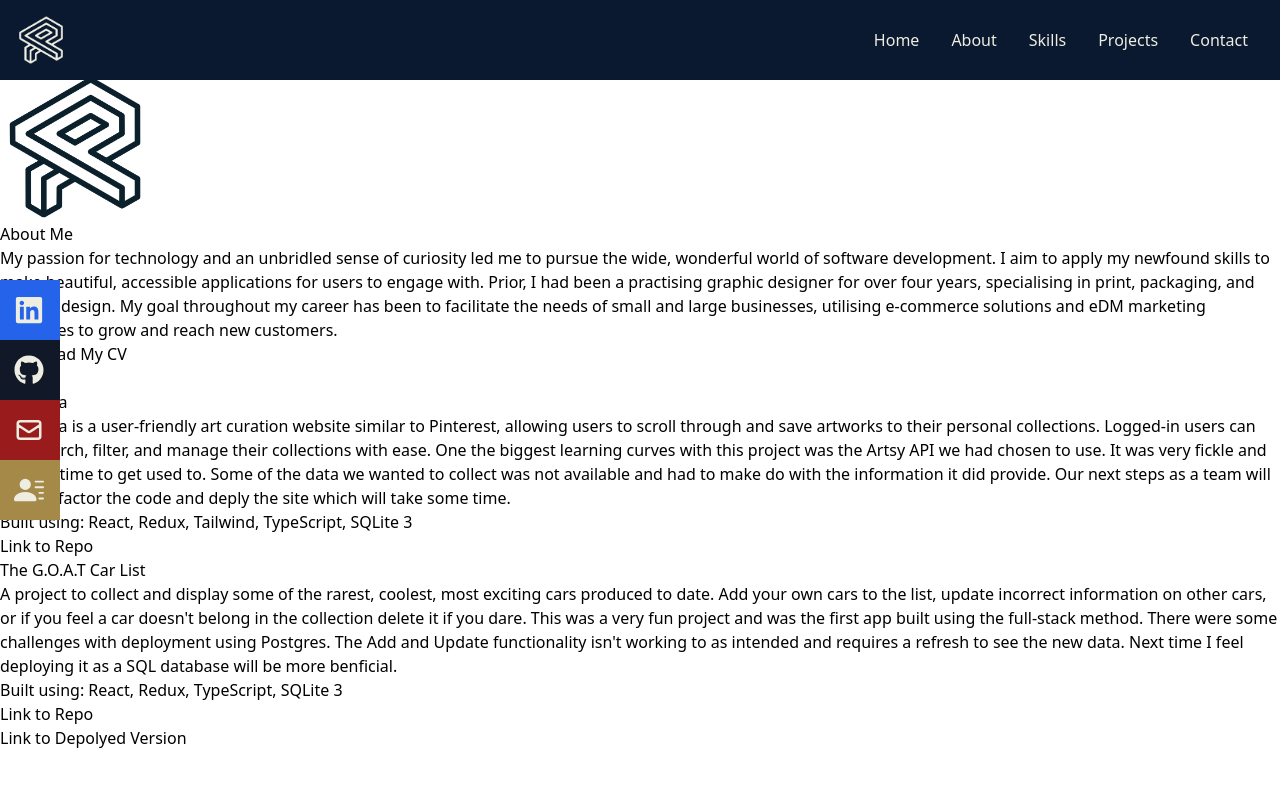
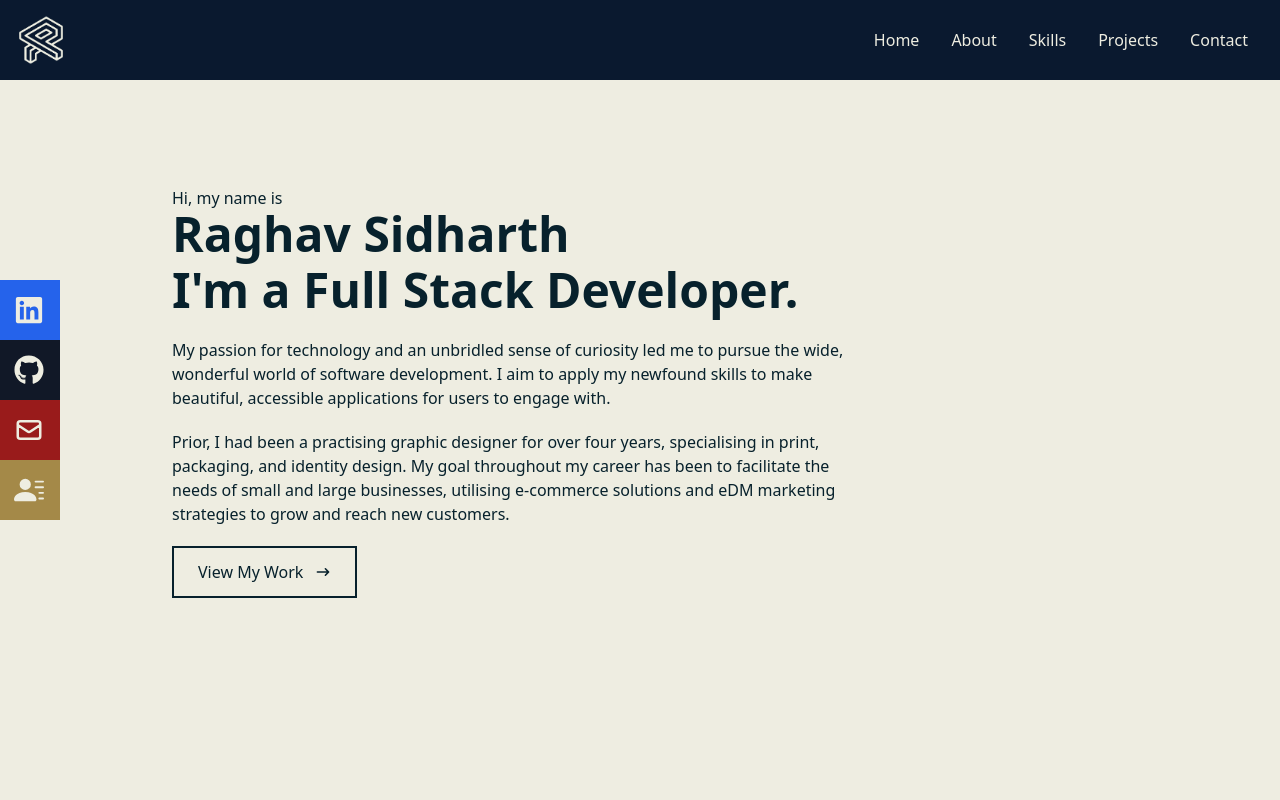
Before and after one commit to Raghav-Sidharth/Portfolio2.0, a React (Vite) app in the folder portfolio-project/: page / in a window 1280 px wide. Shown: the top 800 px of the page. Built offline with nearby package versions, Linux system fonts and the light colour scheme; the HTML template or start-up script is replaced by a standard one; a web font is replaced by a local one.

Commit message:
completed landing page component

```diff
--- a/portfolio-project/src/App.tsx
+++ b/portfolio-project/src/App.tsx
@@ -6,6 +6,7 @@ import NavBar from './NavBar'
 function App() {
   return (
     <>
+      {' '}
       <NavBar />
       <LandingPage />
       <About />
--- a/portfolio-project/src/LandingPage.tsx
+++ b/portfolio-project/src/LandingPage.tsx
@@ -1,19 +1,38 @@
 import logo from './assets/files/logo.png'
+import { HiArrowNarrowRight } from 'react-icons/hi'
 
 export default function LandingPage() {
   return (
-    <div>
-      <div className="Hero-Container" id="hero">
-        <header>
-          <div className="Hero-Container-Content">
-            <div className="Hero-Container-Content-Text">
-              <h1>Hello there,</h1>
-              <p>I&apos;m Raghav Sidharth</p>
-              <p>A Full Stack Web Developer based in Auckland New Zealand</p>
-            </div>
-            <img className="Logo-Hero" src={logo} alt="Logo" />
-          </div>
-        </header>
+    <div name="home" className="w-full h-screen bg-[#eeede1]">
+      <div className="max-w-[1000px] mx-auto px-8 flex flex-col justify-center h-full">
+        <p>Hi, my name is</p>
+        <h1 className="text-4xl sm:text-5xl font-extrabold ">
+          Raghav Sidharth
+        </h1>
+        <h2 className="text-4xl sm:text-5xl font-bold py-2">
+          I'm a Full Stack Developer.
+        </h2>
+        <p className="py-4 max-w-[700px]">
+          My passion for technology and an unbridled sense of curiosity led me
+          to pursue the wide, wonderful world of software development. I aim to
+          apply my newfound skills to make beautiful, accessible applications
+          for users to engage with.
+        </p>
+        <p className="py-1 max-w-[700px]">
+          Prior, I had been a practising graphic designer for over four years,
+          specialising in print, packaging, and identity design. My goal
+          throughout my career has been to facilitate the needs of small and
+          large businesses, utilising e-commerce solutions and eDM marketing
+          strategies to grow and reach new customers.
+        </p>
+        <div className="py-2">
+          <button className=" group border-2 border-[#07212c] px-6 py-3 my-2 flex items-center hover:bg-[#a48948] hover:border-[#a48948] hover:text-[#eeede1]">
+            View My Work
+            <span className="group-hover:rotate-90 duration-300">
+              <HiArrowNarrowRight className="ml-3" />
+            </span>
+          </button>
+        </div>
       </div>
     </div>
   )
--- a/portfolio-project/src/NavBar.tsx
+++ b/portfolio-project/src/NavBar.tsx
@@ -1,4 +1,4 @@
-import React, { useState } from 'react'
+import { useState } from 'react'
 import logoWhite from './assets/files/logo-white-23.png'
 import { FaBars, FaTimes, FaGithub, FaLinkedin } from 'react-icons/fa'
 import { HiOutlineMail } from 'react-icons/hi'
--- a/portfolio-project/src/index.css
+++ b/portfolio-project/src/index.css
@@ -4,6 +4,10 @@
 @import url("https://use.typekit.net/wpu4icz.css");
 
 @layer base {
+  body {
+   @apply text-[#07212c]
+  }
+
   li {
     @apply px-4;
     @apply cursor-pointer
--- a/portfolio-project/tailwind.config.js
+++ b/portfolio-project/tailwind.config.js
@@ -2,7 +2,11 @@
 export default {
   content: ['./index.html', './src/**/*.{js,ts,jsx,tsx}'],
   theme: {
-    extend: {},
+    extend: {
+      colors: {
+        'navy-blue': '#07212c',
+      },
+    },
   },
   plugins: [],
 }
```
